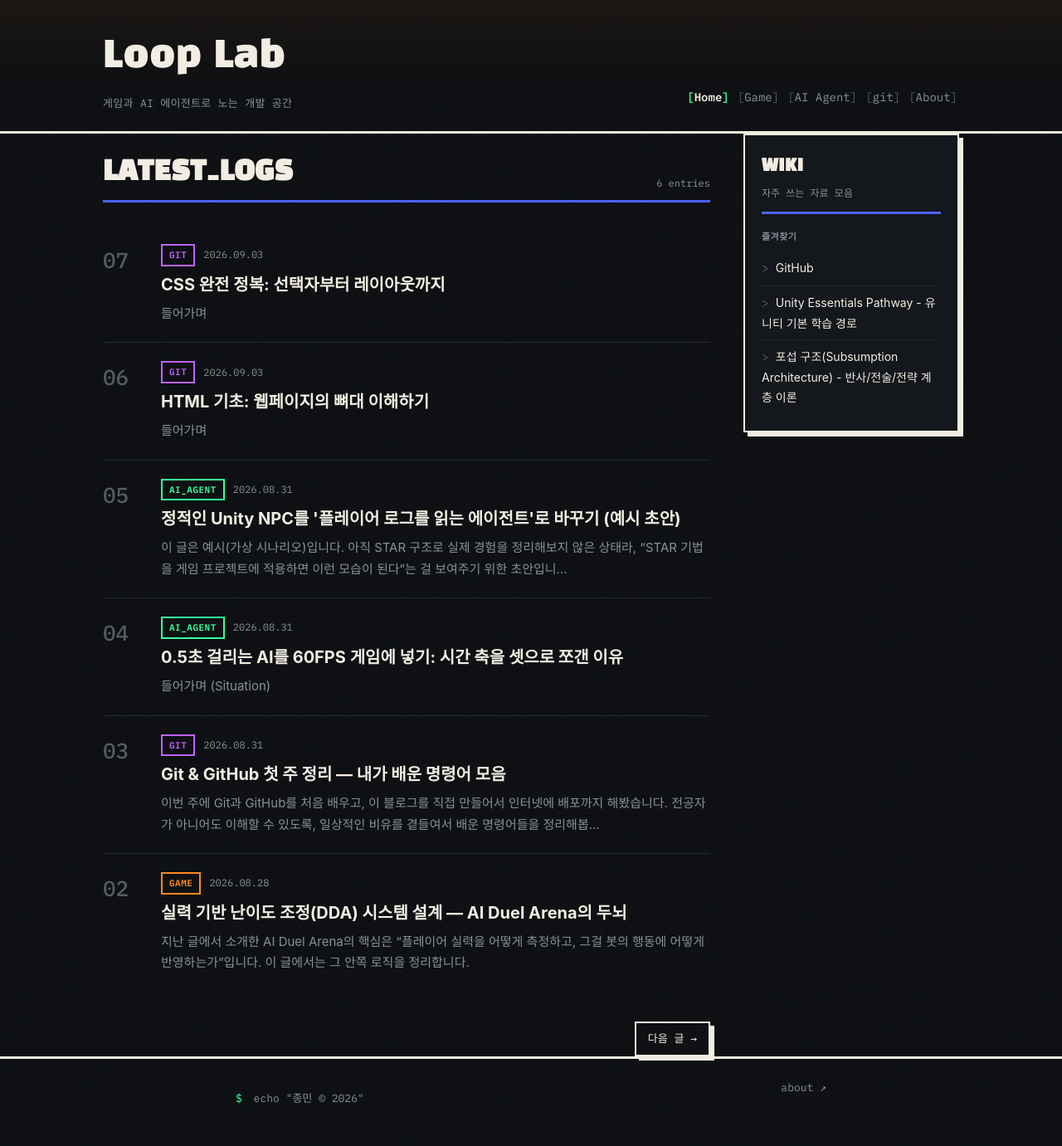
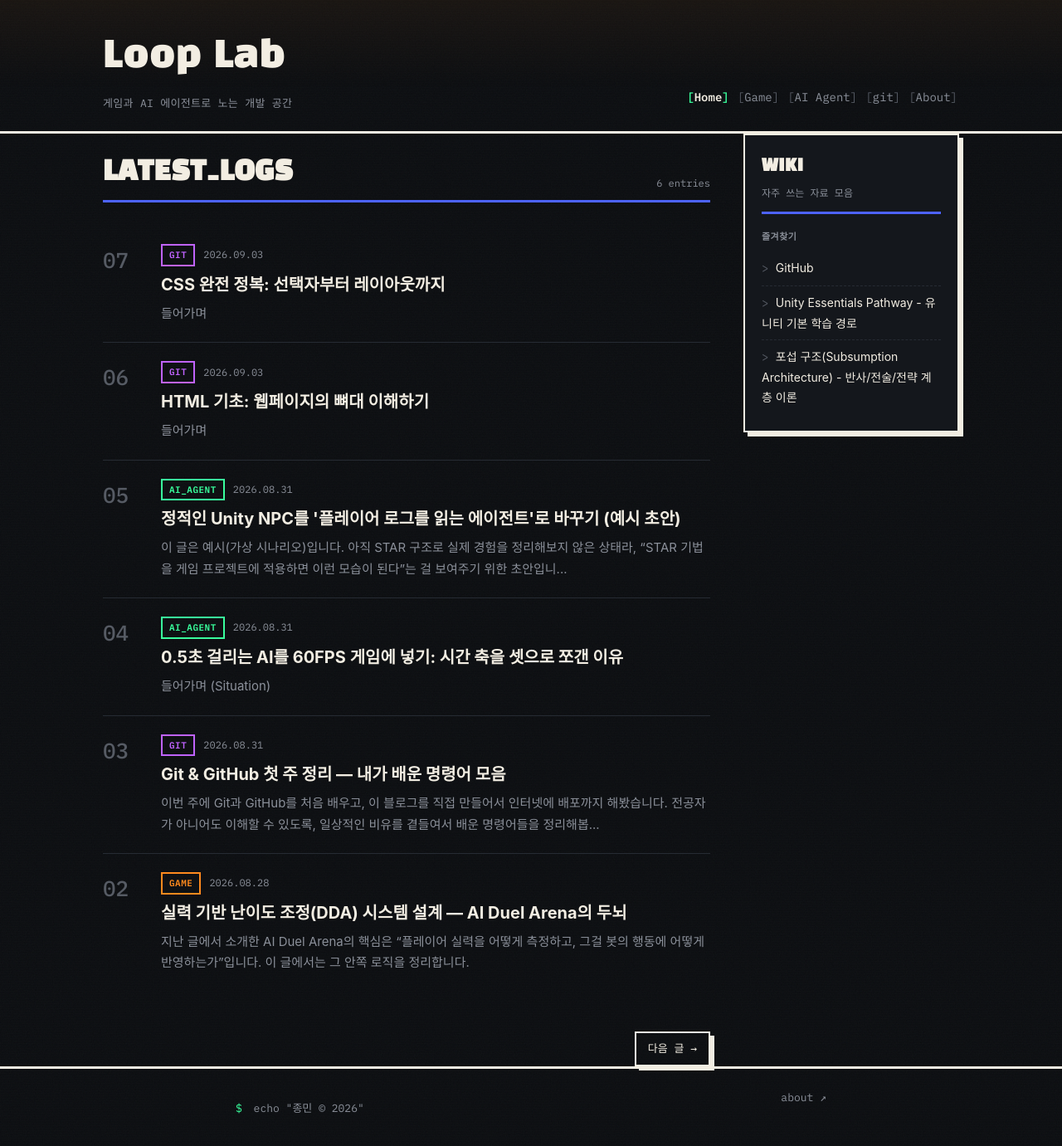
Before and after one commit to Lezo-Jong/my-blog, a Jekyll site: the page built from index.html, in a window 1280 px wide and 1400 px high, scrolled down 9 px. Shown: the top 1381 px of the window at 83% size. Built offline with Jekyll 4.4.1, drawn with Linux system fonts in a browser that asks for light colours; some web fonts are replaced; the list of posts is cut into pages by our own code.

Commit message:
no message

```diff
--- a/assets/css/style.css
+++ b/assets/css/style.css
@@ -221,7 +221,7 @@
   padding-bottom: 4px;
 }
 
-.post-list { list-style: none; margin: 0 0 36px 0; padding: 0; }
+.post-list { list-style: none; margin: 0 0 48px 0; padding: 0; }
 
 .post-card {
   --cat-accent: var(--accent-game);
```
